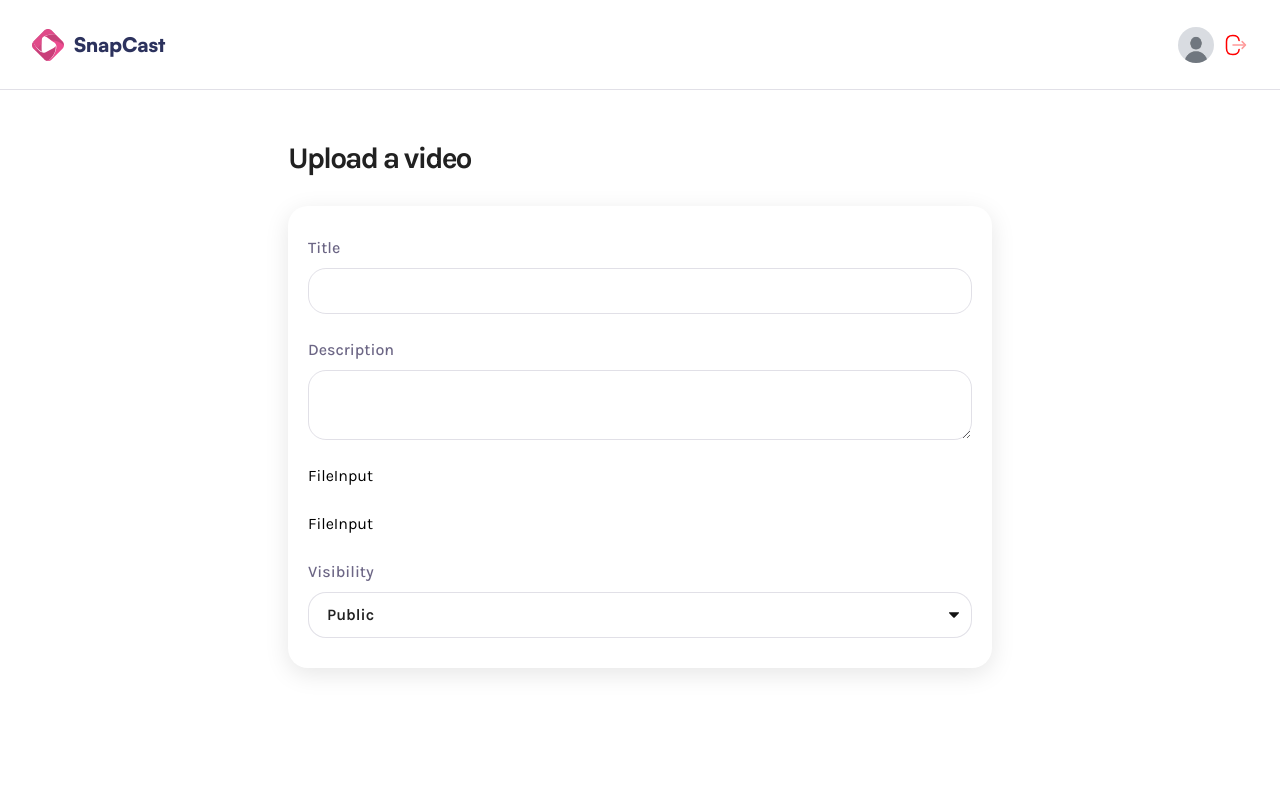
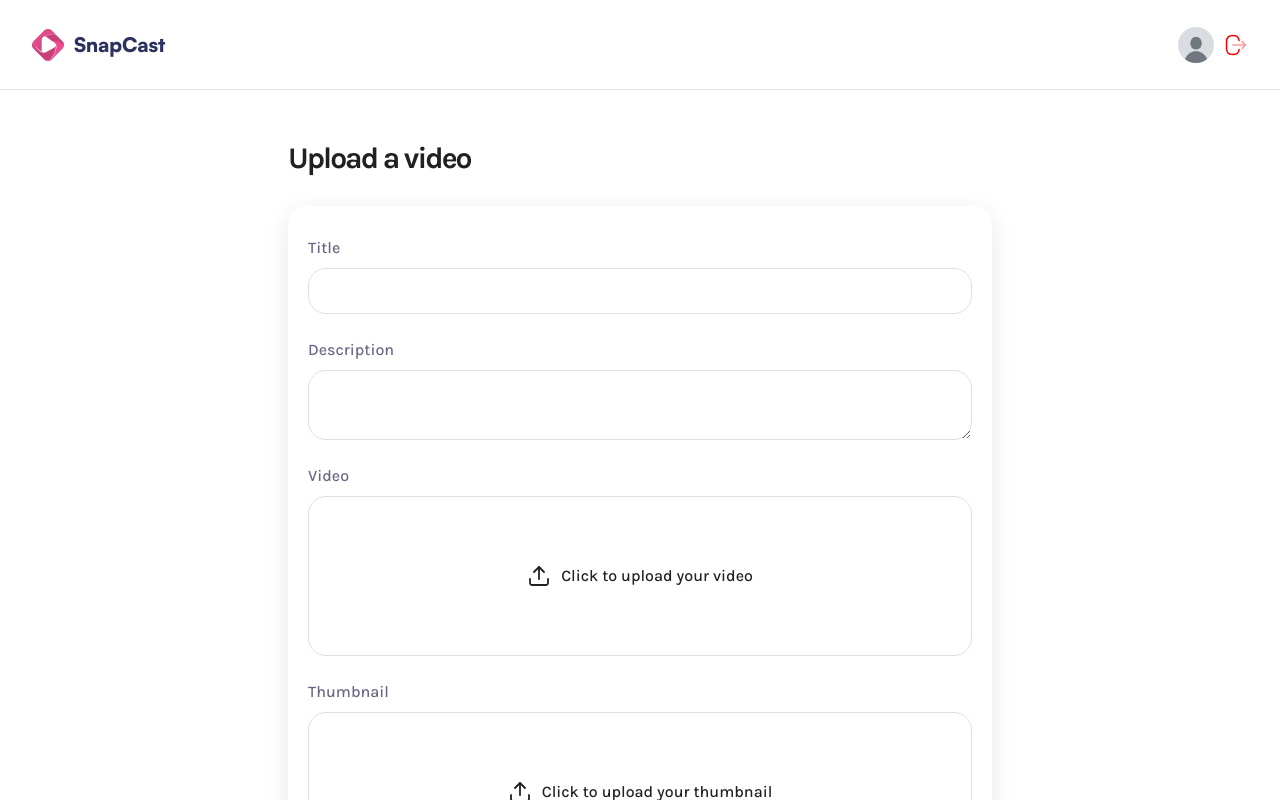
Before and after one commit to Lostovayne/video-sharing-and-recording-platform, a Next.js app: page /upload in a window 1280 px wide. Shown: the top 800 px of the page. Built offline with nearby package versions, Linux system fonts and the light colour scheme.

Commit message:
add file input elements

```diff
--- a/app/(root)/upload/page.tsx
+++ b/app/(root)/upload/page.tsx
@@ -18,10 +18,15 @@ const UploadPage = () => {
     visibility: "public",
   });
 
+  const video = {};
+  const thumbnail = {};
+
   const handleInputChange = (e: ChangeEvent<HTMLInputElement>) => {
     const { name, value } = e.target;
     setFormData((prev) => ({ ...prev, [name]: value }));
   };
+
+  const handleVideoChange = (e: ChangeEvent<HTMLInputElement>) => {};
 
   return (
     <div className="wrapper-md upload-page">
@@ -44,8 +49,29 @@ const UploadPage = () => {
           placeholder="Describe what this video is about"
           as="textarea"
         />
-        <FileInput />
-        <FileInput />
+        <FileInput
+          id="video"
+          label="Video"
+          accept="video/*"
+          file={video.file}
+          previewUrl={video.previewUrl}
+          inputRef={video.inputRef}
+          onChange={handleVideoChange}
+          onReset={video.resetFile}
+          type="video"
+        />
+
+        <FileInput
+          id="thumbnail"
+          label="Thumbnail"
+          accept="image/*"
+          file={thumbnail.file}
+          previewUrl={thumbnail.previewUrl}
+          inputRef={thumbnail.inputRef}
+          onChange={handleVideoChange}
+          onReset={thumbnail.resetFile}
+          type="image"
+        />
 
         <FormField
           id="visibility"
--- a/components/FileInput.tsx
+++ b/components/FileInput.tsx
@@ -1,6 +1,42 @@
-const FileInput = () => {
+import Image from "next/image";
+
+const FileInput = ({
+  id,
+  label,
+  accept,
+  file,
+  previewUrl,
+  inputRef,
+  onChange,
+  onReset,
+  type,
+}: FileInputProps) => {
   return (
-    <div>FileInput</div>
-  )
-}
-export default FileInput
+    <section className="file-input">
+      <label htmlFor={id}>{label}</label>
+      <input type="file" accept={accept} ref={inputRef} onChange={onChange} hidden />
+
+      {!previewUrl ? (
+        <figure onClick={() => inputRef.current?.click}>
+          <Image alt="upload icon" src={"/assets/icons/upload.svg"} width={24} height={24} />
+          <p>Click to upload your {id}</p>
+        </figure>
+      ) : (
+        <div>
+          {type === "video" ? (
+            <video controls>
+              <source src={previewUrl} type="video/mp4" />
+            </video>
+          ) : (
+            <Image src={previewUrl} alt="thumbnail img" fill />
+          )}
+          <button type="button" onClick={onReset}>
+            <Image src={"/assets/icons/close.svg"} alt="reset" width={16} height={16} />
+          </button>
+        </div>
+      )}
+
+    </section>
+  );
+};
+export default FileInput;
```
